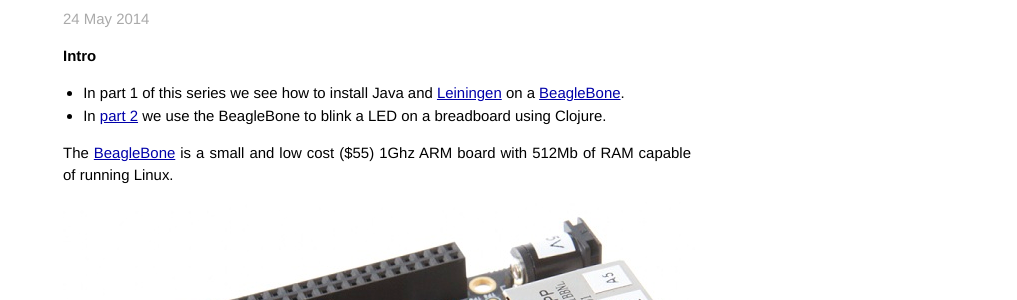
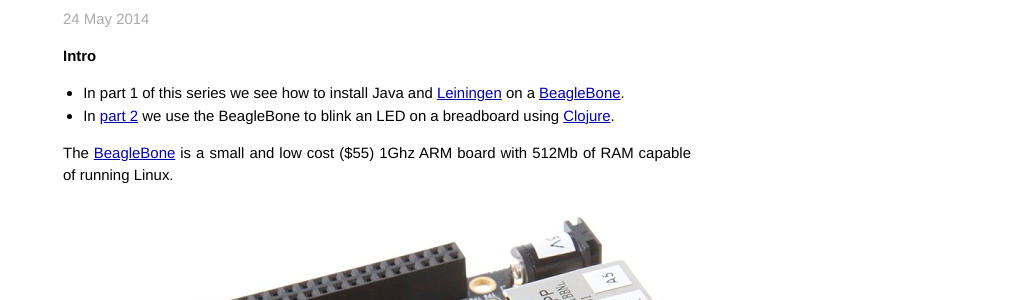
Before and after one commit to wtfleming/wtfleming.github.io, a Jekyll site: the page built from _posts/2014-05-24-clojure-beaglebone-part-1-install-java-leiningen.markdown, in a window 1280 px wide. Shown: the part 127-427 px from the top of the page, without its empty margins (263-1280 px from the left). Built offline with Jekyll 4.4.1, drawn with Linux system fonts in a browser that asks for light colours; Markdown is read by kramdown in place of the engine named in the settings.

Commit message:
spelling

```diff
--- a/_posts/2014-05-24-clojure-beaglebone-part-1-install-java-leiningen.markdown
+++ b/_posts/2014-05-24-clojure-beaglebone-part-1-install-java-leiningen.markdown
@@ -7,7 +7,7 @@
 
 # Intro
 - In part 1 of this series we see how to install Java and [Leiningen][leiningen] on a [BeagleBone][beaglebone].
-- In [part 2][part-2] we use the BeagleBone to blink a LED on a breadboard using Clojure.
+- In [part 2][part-2] we use the BeagleBone to blink an LED on a breadboard using [Clojure][clojure].
 
 
 The [BeagleBone][beaglebone] is a small and low cost ($55) 1Ghz ARM board with 512Mb of RAM capable of running Linux.
--- a/_posts/2014-05-25-clojure-beaglebone-part-2-blink-led-clojure.markdown
+++ b/_posts/2014-05-25-clojure-beaglebone-part-2-blink-led-clojure.markdown
@@ -7,7 +7,7 @@
 
 # Intro
 - In [part 1][part-1] of this series we see how to install Java and [Leiningen][leiningen] on a [BeagleBone][beaglebone].
-- In part 2 we use the BeagleBone to blink a LED on a breadboard using [Clojure][clojure].
+- In part 2 we use the BeagleBone to blink an LED on a breadboard using [Clojure][clojure].
 
 
 This is inspired by an example from the excellent book [Getting Started With BeagleBone][beaglebone-book] by [Matt Richardson][matt-richardson].
```
